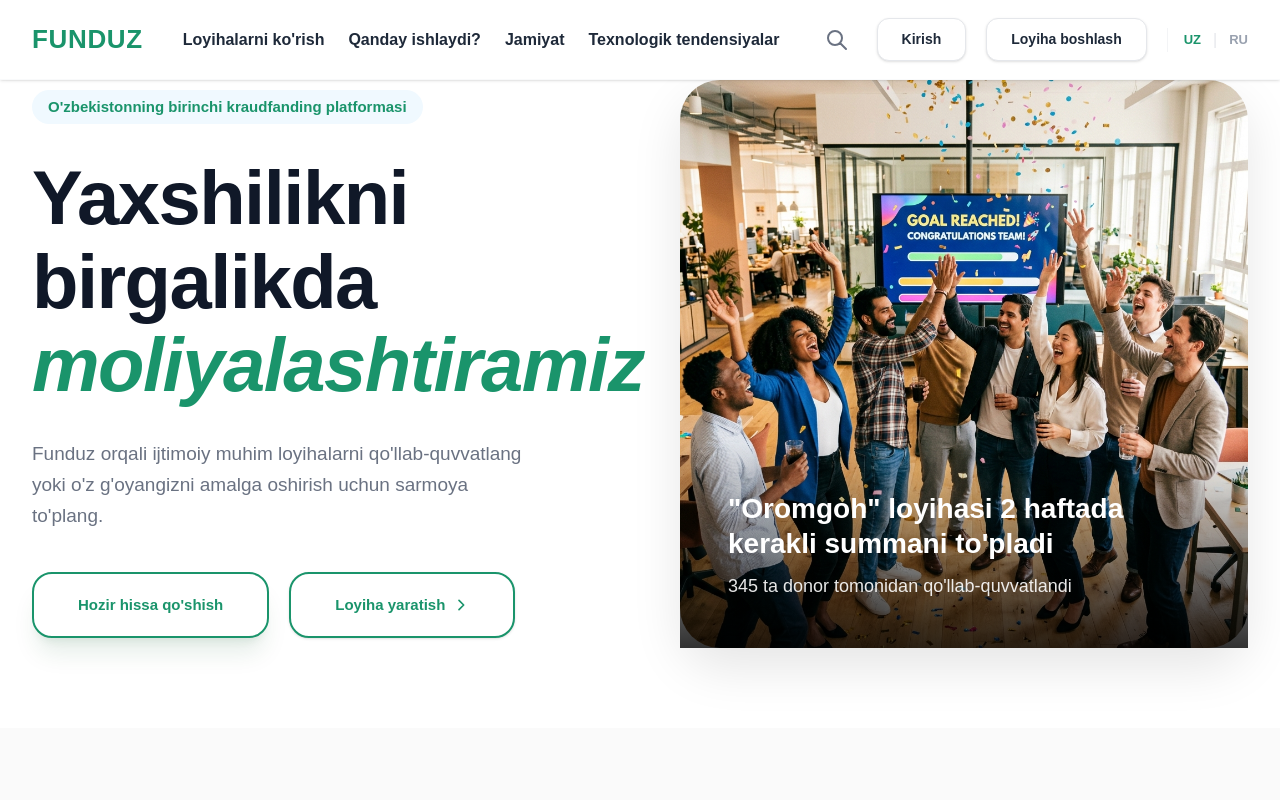
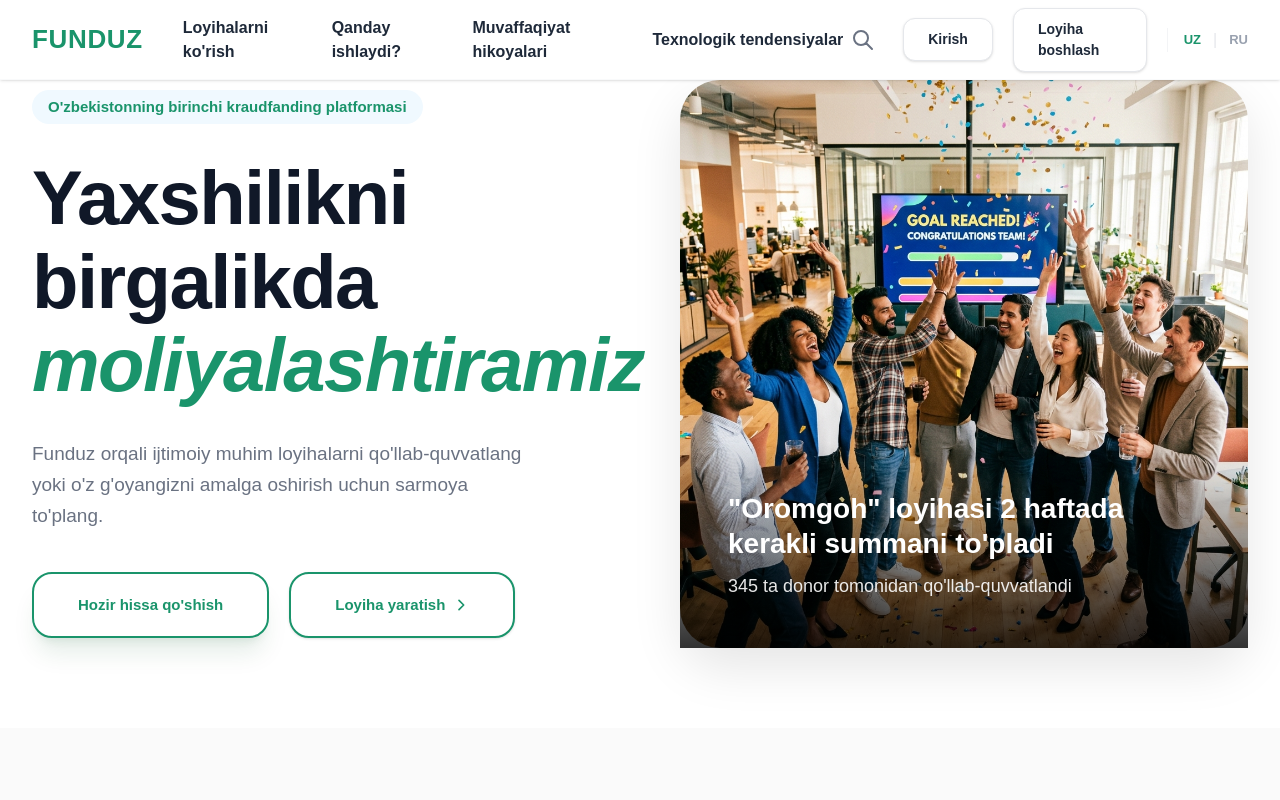
Before and after one commit to Turgunoff/Funduz, a Vue app: page / in a window 1280 px wide. Shown: the top 800 px of the page. Built offline with nearby package versions, Linux system fonts and the light colour scheme; the HTML template or start-up script is replaced by a standard one.

Commit message:
feat: implement responsive AppHeader component with internationalization support

```diff
--- a/src/components/AppHeader.vue
+++ b/src/components/AppHeader.vue
@@ -29,8 +29,8 @@
                 {{ $t("nav.about") }}
               </router-link>
               <router-link
-                to="/community"
-                :class="isCommunityPage ? 'text-[#1a946b]' : 'hover:text-[#1a946b]'"
+                to="/success-stories"
+                :class="isSuccessStoriesPage ? 'text-[#1a946b]' : 'hover:text-[#1a946b]'"
                 class="transition-colors"
               >
                 {{ $t("nav.cooperation") }}
@@ -208,9 +208,9 @@
           </router-link>
           <router-link
             @click="isMenuOpen = false"
-            to="/community"
+            to="/success-stories"
             class="text-[20px] font-black border-b border-gray-50 pb-5 flex justify-between items-center"
-            :class="isCommunityPage ? 'text-[#1a946b]' : 'text-gray-900'"
+            :class="isSuccessStoriesPage ? 'text-[#1a946b]' : 'text-gray-900'"
           >
             {{ $t("nav.cooperation") }}
             <svg
@@ -332,7 +332,7 @@ const performSearch = () => {
 
 const isExplorePage = computed(() => route.path === "/explore");
 const isHowItWorksPage = computed(() => route.path === "/how-it-works");
-const isCommunityPage = computed(() => route.path === "/community");
+const isSuccessStoriesPage = computed(() => route.path === "/success-stories");
 const isTrendsPage = computed(() => route.path === "/trends");
 
 const setLocale = (lang: string) => {
--- a/src/i18n.ts
+++ b/src/i18n.ts
@@ -5,7 +5,7 @@ const messages = {
     nav: {
       projects: "Loyihalarni ko'rish",
       about: "Qanday ishlaydi?",
-      cooperation: "Jamiyat",
+      cooperation: "Muvaffaqiyat hikoyalari",
       trends: "Texnologik tendensiyalar",
       projects_short: "Loyihalar",
       about_short: "Biz haqimizda",
@@ -1433,7 +1433,7 @@ const messages = {
     nav: {
       projects: "Просмотр проектов",
       about: "Как это работает?",
-      cooperation: "Сообщество",
+      cooperation: "Истории успеха",
       trends: "Технологические тенденции",
       projects_short: "Проекты",
       about_short: "О нас",
```
